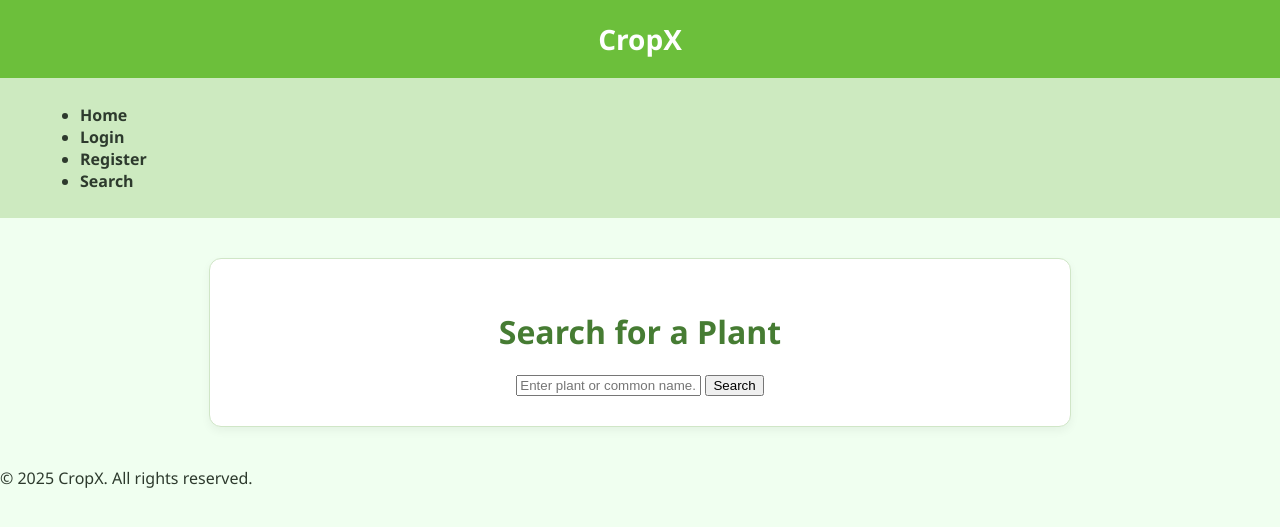
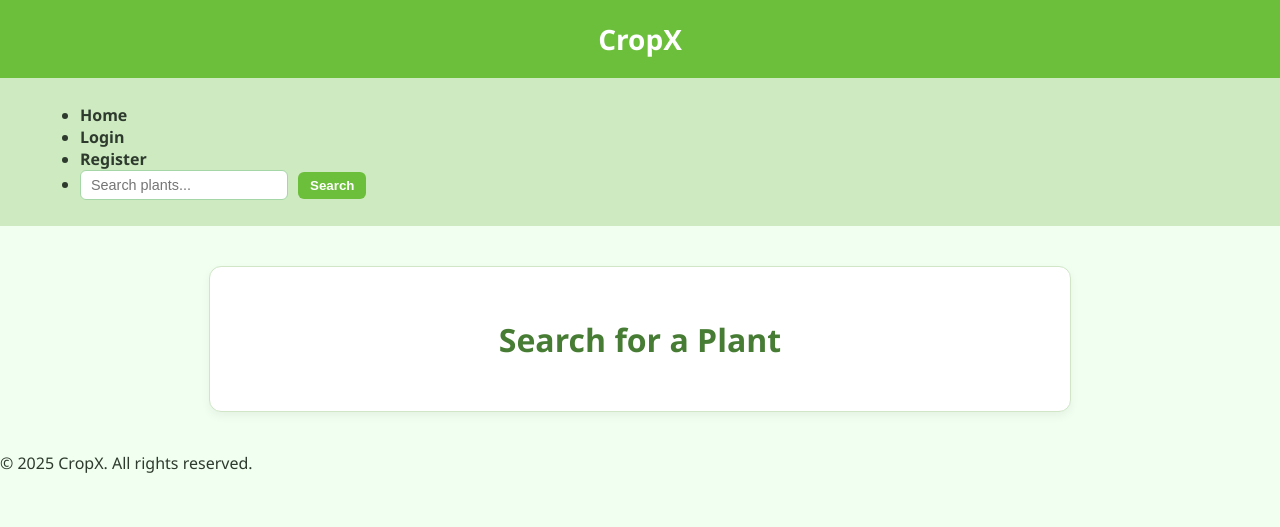
Before and after one commit to HamorHam/IAT459_cropX, a PHP site: page /search.php in a window 1280 px wide. Shown: the top 527 px of the page. Run offline with PHP 8.4, Linux system fonts and the light colour scheme.

Commit message:
added the search bar in the nav

```diff
--- a/cropX/private/shared/public_navigation.php
+++ b/cropX/private/shared/public_navigation.php
@@ -3,6 +3,11 @@
     <li><a href="<?php echo url_for('/index.php'); ?>">Home</a></li>
     <li><a href="<?php echo url_for('/member/login.php'); ?>">Login</a></li>
     <li><a href="<?php echo url_for('/member/register.php'); ?>">Register</a></li>
-    <li><a href="<?php echo url_for('/search.php'); ?>">Search</a></li>
+    <li>
+      <form action="<?php echo url_for('/search.php'); ?>" method="get" style="display: flex; gap: 5px;">
+        <input type="text" name="q" placeholder="Search plants..." required>
+        <button type="submit">Search</button>
+      </form>
+    </li>
   </ul>
 </nav>
--- a/cropX/public/css/style.css
+++ b/cropX/public/css/style.css
@@ -38,6 +38,33 @@ body {
 
   nav a:hover {
     text-decoration: underline;
+  }
+
+  nav form {
+    display: flex;
+    align-items: center;
+  }
+
+  nav input[type="text"] {
+    padding: 0.375rem 0.625rem;
+    border: 1px solid #a5d6a7;
+    border-radius: 0.375rem;
+    font-size: 0.9rem;
+  }
+
+  nav button {
+    padding: 0.375rem 0.75rem;
+    margin-left: 0.3125rem;
+    background-color: #6cbf3b;
+    color: white;
+    border: none;
+    border-radius: 0.375rem;
+    font-weight: bold;
+    cursor: pointer;
+  }
+
+  nav button:hover {
+    background-color: #5aaa31;
   }
 
   /* Content Section */
--- a/cropX/public/search.php
+++ b/cropX/public/search.php
@@ -22,11 +22,6 @@ if (!is_blank($search_term)) {
 <div id="content">
   <h1>Search for a Plant</h1>
 
-  <form action="search.php" method="get">
-    <input type="text" name="q" value="<?php echo h($search_term); ?>" placeholder="Enter plant or common name..." required>
-    <input type="submit" value="Search">
-  </form>
-
   <?php if ($search_term != ''): ?>
     <h2>Search Results for "<?php echo h($search_term); ?>"</h2>
 
```
